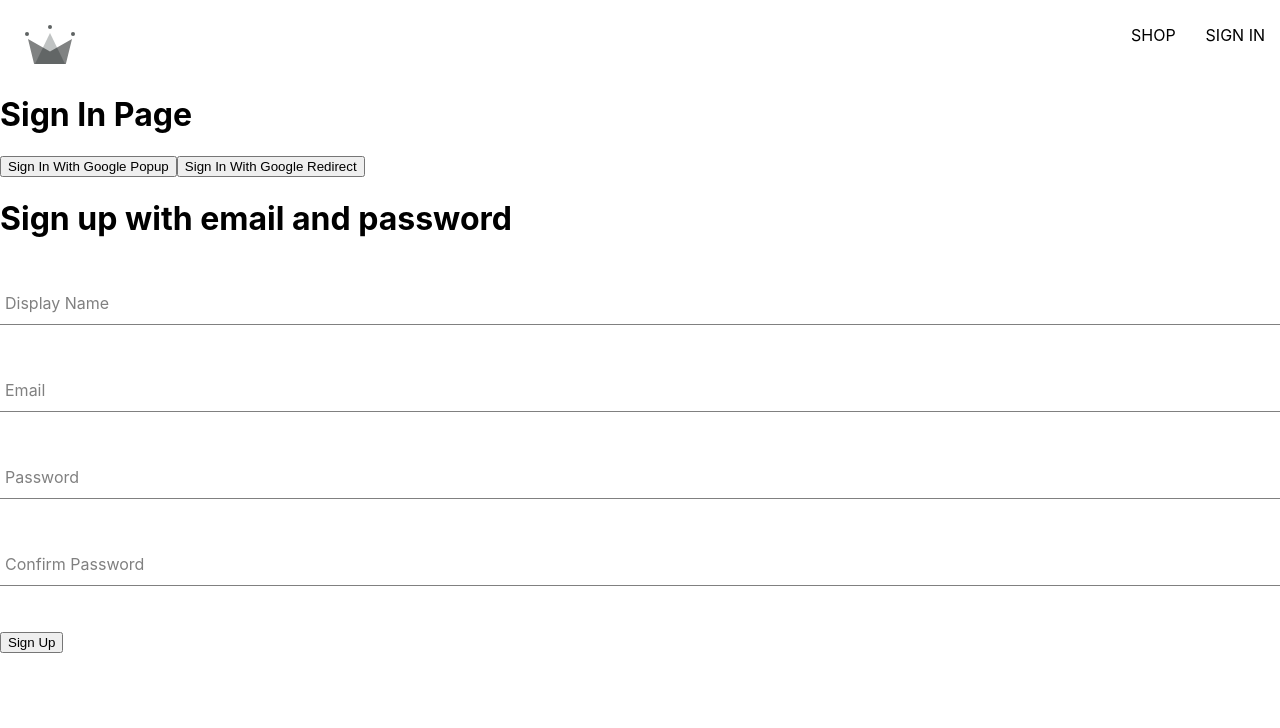
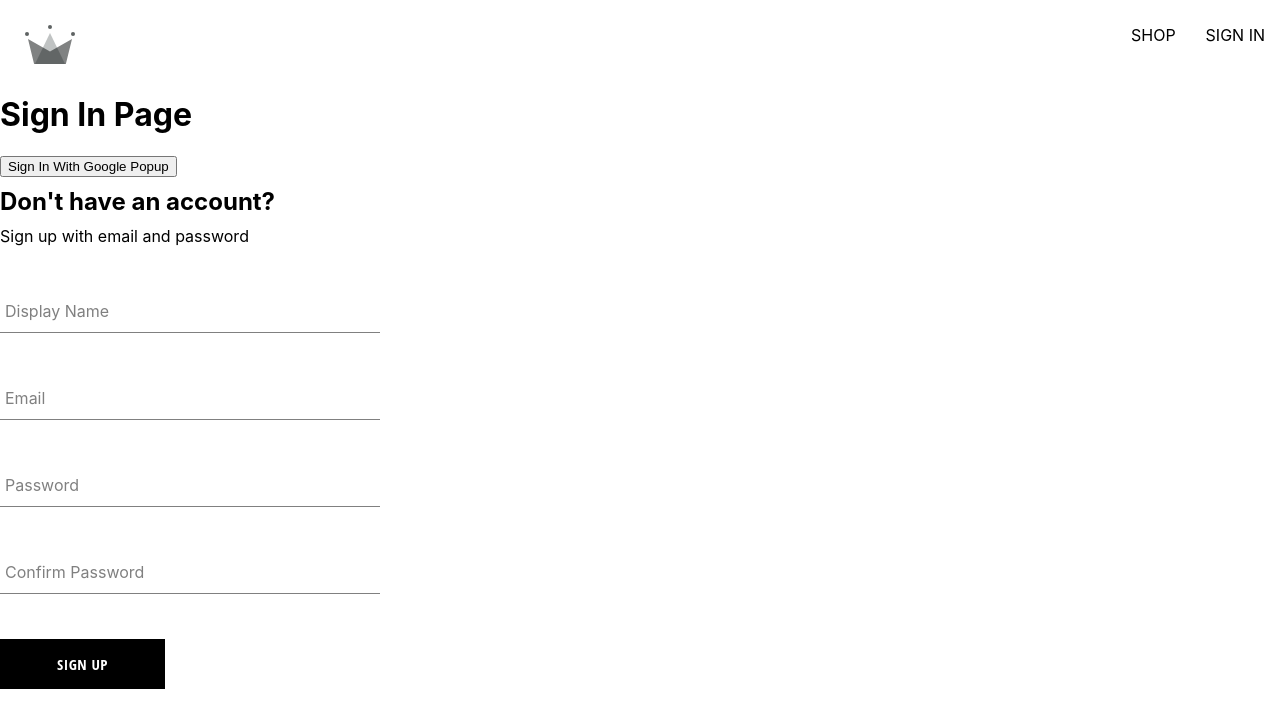
Before and after one commit to nicecore/crwn-new, a React (Create React App) app: page /sign-in in a window 1280 px wide. Shown: the top 728 px of the page. Built offline with nearby package versions, Linux system fonts and the light colour scheme.

Commit message:
created sign up component, form input component, custom button component

```diff
--- /dev/null
+++ b/src/components/button/button.component.jsx
@@ -0,0 +1,26 @@
+/*
+default
+inverted
+google sign-in
+
+*/
+
+import "./button.styles.scss";
+
+const BUTTON_TYPE_CLASSES = {
+  google: "google-sign-in",
+  inverted: "inverted",
+};
+
+const Button = ({ children, buttonType, ...otherProps }) => {
+  return (
+    <button
+      className={`button-container ${BUTTON_TYPE_CLASSES[buttonType]}`}
+      {...otherProps}
+    >
+      {children}
+    </button>
+  );
+};
+
+export default Button;
--- /dev/null
+++ b/src/components/button/button.styles.scss
@@ -0,0 +1,46 @@
+.button-container {
+  min-width: 165px;
+  width: auto;
+  height: 50px;
+  letter-spacing: 0.5px;
+  line-height: 50px;
+  padding: 0 35px 0 35px;
+  font-size: 15px;
+  background-color: black;
+  color: white;
+  text-transform: uppercase;
+  font-family: 'Open Sans Condensed';
+  font-weight: bolder;
+  border: none;
+  cursor: pointer;
+  display: flex;
+  justify-content: center;
+
+  &:hover {
+    background-color: white;
+    color: black;
+    border: 1px solid black;
+  }
+
+  &.google-sign-in {
+    background-color: #4285f4;
+    color: white;
+
+    &:hover {
+      background-color: #357ae8;
+      border: none;
+    }
+  }
+
+  &.inverted {
+    background-color: white;
+    color: black;
+    border: 1px solid black;
+
+    &:hover {
+      background-color: black;
+      color: white;
+      border: none;
+    }
+  }
+}
--- a/src/components/sign-up-form/sign-up-form.component.jsx
+++ b/src/components/sign-up-form/sign-up-form.component.jsx
@@ -2,6 +2,10 @@
 import { createAuthUserWithEmailAndPassword, createUserDocumentFromAuth } from "../../utils/firebase/firebase.utils";
 
 import FormInput from "../form-input/form-input.component";
+
+import './sign-up-form.styles.scss';
+
+import Button from "../button/button.component";
 
 
 const defaultFormFields = {
@@ -63,8 +67,9 @@
   }
 
   return (
-    <div>
-      <h1>Sign up with email and password</h1>
+    <div className="sign-up-container">
+      <h2>Don't have an account?</h2>
+      <span>Sign up with email and password</span>
       <form onSubmit={handleSubmit} action="">
         <FormInput label="Display Name" required type="text" onChange={handleChange} name="displayName" value={displayName} />
 
@@ -73,7 +78,7 @@
         <FormInput label="Password" required type="password" onChange={handleChange} name="password" value={password} />
 
         <FormInput label="Confirm Password" required type="password" onChange={handleChange} name="confirmPassword" value={confirmPassword} />
-        <button type="submit">Sign Up</button>
+        <Button buttonType='' type="submit">Sign Up</Button>
       </form>
     </div>
   );
--- /dev/null
+++ b/src/components/sign-up-form/sign-up-form.styles.scss
@@ -0,0 +1,9 @@
+.sign-up-container {
+  display: flex;
+  flex-direction: column;
+  width: 380px;
+
+  h2 {
+    margin: 10px 0;
+  }
+}
--- a/src/routes/sign-in/sign-in.component.jsx
+++ b/src/routes/sign-in/sign-in.component.jsx
@@ -4,10 +4,6 @@
   createUserDocumentFromAuth,
   signInWithGoogleRedirect,
 } from "../../utils/firebase/firebase.utils";
-
-import { useEffect } from "react";
-// Gets auth after a redirect (eg to google login)
-import { getRedirectResult } from "firebase/auth";
 
 import SignUpForm from "../../components/sign-up-form/sign-up-form.component";
 
@@ -26,9 +22,7 @@
     <div>
       <h1>Sign In Page</h1>
       <button onClick={logGoogleUser}>Sign In With Google Popup</button>
-      <button onClick={signInWithGoogleRedirect}>
-        Sign In With Google Redirect
-      </button>
+
       <SignUpForm></SignUpForm>
     </div>
   );
```
